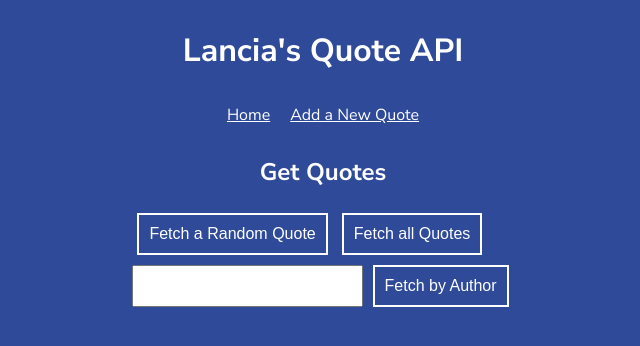
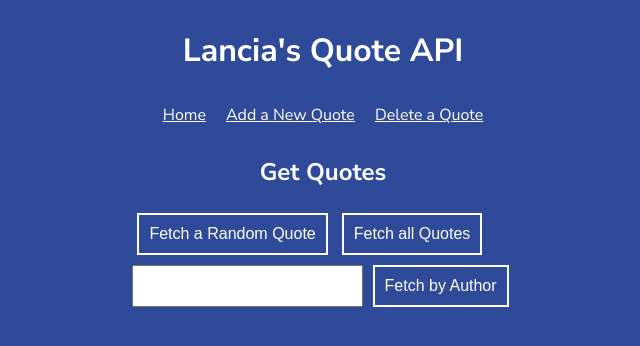
Before and after one commit to djlancia/quote-api, a website: page public/index.html in a window 1280 px wide. Shown: the whole page, without its empty margins (317-957 px from the left). Drawn offline with Linux system fonts and the light colour scheme.

Commit message:
add button to index

```diff
--- a/public/index.html
+++ b/public/index.html
@@ -12,6 +12,7 @@
   <nav>
     <a href="index.html">Home</a>
     <a href="add-quote.html">Add a New Quote</a>
+    <a href="delete-quote.html">Delete a Quote</a>
   </nav>
   <h2>Get Quotes</h2>
   <div class="request-buttons">
```
